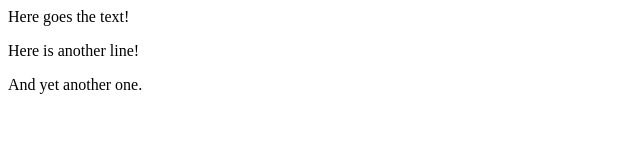
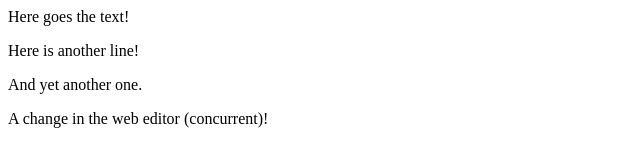
Before and after one commit to phoenix70/gitProject01, a plain HTML site: page index.html in a window 1280 px wide. Shown: the whole page, without its empty margins (0-640 px from the left). Drawn offline with Linux system fonts and the light colour scheme.

Commit message:
Test of concurrent changes

```diff
--- a/index.html
+++ b/index.html
@@ -2,4 +2,5 @@
 <p>Here goes the text!</p>
 <p>Here is another line!</p>
 <p>And yet another one.</p>
+<p>A change in the web editor (concurrent)!</p>
 </html>
```
